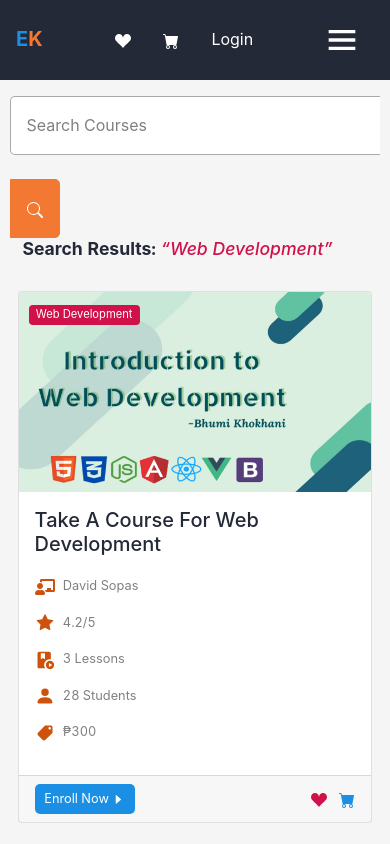
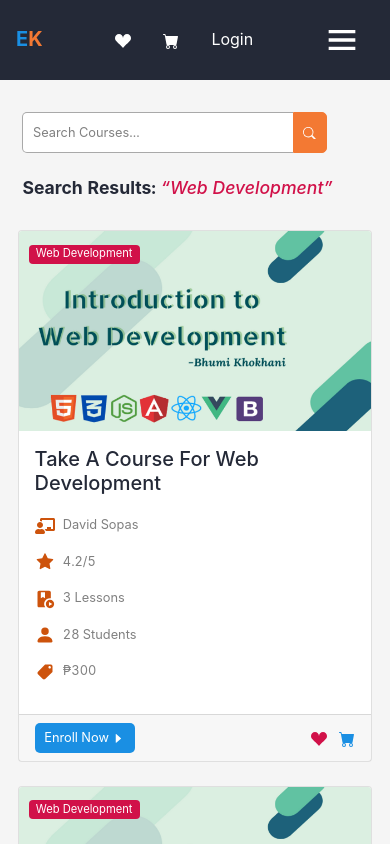
Before and after one commit to jklagrosa/Online-Learning-Web-Application, a Next.js app: page /search in a window 390 px wide. Built offline with nearby package versions, Linux system fonts and the light colour scheme.

Commit message:
Added: media queries upto 2560px to search page

```diff
--- a/pages/search/index.js
+++ b/pages/search/index.js
@@ -28,7 +28,7 @@ const Search = () => {
           <div className={styles._search_header_section}>
             <InputGroup className={styles._auto_complete_input_wrapper}>
               <FormControl
-                placeholder="Search Courses"
+                placeholder="Search Courses..."
                 aria-label="Search Courses"
                 className={styles._auto_complete_input}
               />
--- a/styles/SEARCH.module.scss
+++ b/styles/SEARCH.module.scss
@@ -23,6 +23,32 @@
 
     // SEARCH INPUT
     ._auto_complete_input_wrapper{
+
+
+        @media only screen and (min-width: 2501px){
+            margin-top: 1.5rem;
+        }
+
+        @media only screen and (min-width: 2201px) and (max-width: 2500px) {
+            margin-top: 1.5rem;
+        }
+
+        @media only screen and (min-width: 1801px) and (max-width: 2200px) {
+            margin-top: 1.5rem;
+        }
+
+
+
+
+        // ===========================================================
+
+
+        @media only screen and (max-width: 768px){
+            margin-top: 1rem;
+        }
+
+
+
         input{
             all: unset;
             margin-bottom: 1.5rem;
@@ -40,14 +66,96 @@
             &::placeholder{
                 font-size: 1rem;
                 color: gray;
+
+
+
+
+            @media only screen and (min-width: 2501px){
+                font-size: 2rem;
             }
+
+            @media only screen and (min-width: 2201px) and (max-width: 2500px) {
+                font-size: 1.75rem;
+            }
+
+            @media only screen and (min-width: 1801px) and (max-width: 2200px) {
+                font-size: 1.5rem;
+            }
+
+            @media only screen and (min-width: 1400px) and (max-width: 1800px) {
+                font-size: 1.1rem;
+            }
+
+
+
+
+                // =========================================================
+
+                @media only screen and (max-width: 576px) {
+                    font-size: 0.8rem;
+                }
+            }
+
+
+
+
+
+
+            @media only screen and (min-width: 2501px){
+                margin-bottom: 3rem;
+                max-width: 900px;
+                font-size: 2rem;
+                border: 2px solid darkgray;
+            }
+
+            @media only screen and (min-width: 2201px) and (max-width: 2500px) {
+                margin-bottom: 2.5rem;
+                max-width: 700px;
+                font-size: 1.75rem;
+                border: 2px solid darkgray;
+            }
+
+            @media only screen and (min-width: 1801px) and (max-width: 2200px) {
+                max-width: 650px;
+                font-size: 1.5rem;
+            }
+
+            @media only screen and (min-width: 1400px) and (max-width: 1800px) {
+                max-width: 600px;
+                font-size: 1.1rem;
+            }
+
+
+
+
+
+
 
 
 
 
             // =======================================================
 
+            @media only screen and (max-width: 991px) {
+                max-width: 400px;
+            }
 
+
+            @media only screen and (max-width: 768px) {
+                margin-left: 0.8rem;
+                max-width: 300px;
+            }
+
+            @media only screen and (max-width: 576px) {
+                max-width: 250px;
+                padding: 0.6rem;
+                font-size: 0.8rem;
+            }
+
+
+            @media only screen and (max-width: 375px) {
+                max-width: 180px;
+            }
 
 
         }
@@ -66,6 +174,67 @@
             &:hover{
                 background-color: $H_ORANGE;
                 border: 1px solid $H_ORANGE;
+
+
+                @media only screen and (min-width: 2501px){
+                    border: 2px solid $H_ORANGE;
+                }
+
+                @media only screen and (min-width: 2201px) and (max-width: 2500px) {
+                    border: 2px solid $H_ORANGE;
+                }
+
+            }
+
+
+
+
+
+
+
+
+            @media only screen and (min-width: 2501px){
+                width: 100px;
+                text-align: center;
+                font-size: 2rem;
+                border: 2px solid $ORANGE;
+            }
+
+            @media only screen and (min-width: 2201px) and (max-width: 2500px) {
+                width: 60px;
+                text-align: center;
+                font-size: 1.75rem;
+                border: 2px solid $ORANGE;
+            }
+
+            @media only screen and (min-width: 1801px) and (max-width: 2200px) {
+                width: 40px;
+                text-align: center;
+                font-size: 1.5rem;
+            }
+
+            @media only screen and (min-width: 1400px) and (max-width: 1800px) {
+                font-size: 1.1rem;
+            }
+
+
+
+
+
+
+
+
+
+
+
+
+
+            // =========================================================
+
+            @media only screen and (max-width: 576px) {
+                max-width: 250px;
+                padding: 0.6rem;
+                font-size: 0.8rem;
             }
 
         }
```
